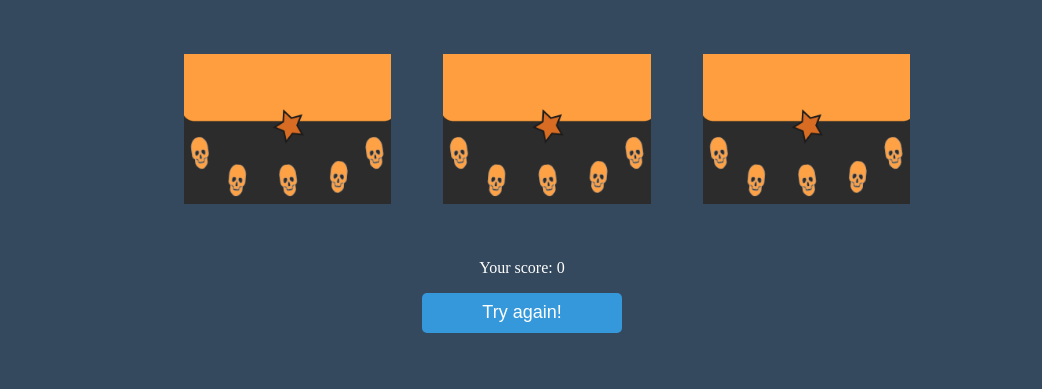
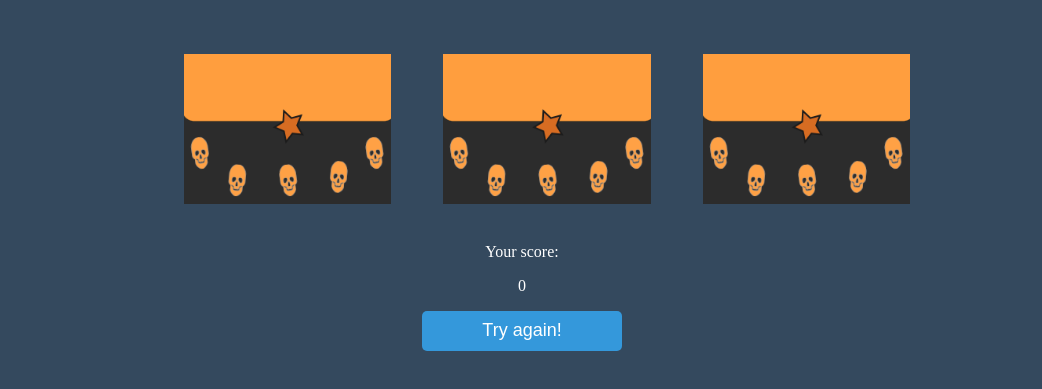
Before and after one commit to Bazookahero/treasure-hunt, a plain HTML site: page index.html in a window 1280 px wide. Shown: the part 131-520 px from the top of the page, without its empty margins (118-1160 px from the left). Drawn offline with Linux system fonts and the light colour scheme.

Commit message:
Add files via upload

```diff
--- a/index.html
+++ b/index.html
@@ -27,7 +27,7 @@
       <img id="openChest3" src="images\chest-open.png">
       <img id="photo"href=x>
     </div>
-      <p id="score">Your score: 0</p>
+      <div id="scorep">Your score:<p id="score"></p></div>
     <button id="refresh-button"onclick="initRefreshButton();">Try again!</button>
   </section>
 </body>
--- a/index.js
+++ b/index.js
@@ -1,11 +1,8 @@
-/*
-* Function that initiates the whole Game application.
-*/
 //import { createClient } from 'C:\Users\deltagare\Desktop\pexels\dist\main.js';
 //function getImageFromPexels(){
 //const client = createClient('563492ad6f9170000100000114141580c3c04d539189908bd3b0c145');
 //var x;
-//client.photos.show({ id: 3715989 }).then(photo => {x = photo.src.original});
+//client.photos.show({ id: 3715989 }).then(photo => {x = photo.src.small});
 //https://www.pexels.com/photo/macro-photography-of-sparkling-diamonds-3715989/
 //make a request towards pexels API and get 1 Diamond image
 //}
@@ -20,7 +17,7 @@ function randomChest(){
 }
 function initGameUI(){
   // Call functions that creates the Game UI
-  initScoreBoard();
+  initScoreBoard(0);
   var x = document.getElementById("openChest1");
   var y = document.getElementById("openChest2");
   var z = document.getElementById("openChest3");
@@ -32,15 +29,15 @@ function initGameUI(){
 function initChests(){
 
 }
-// localStorage.setItem("scoreTo", 0);
+localStorage.setItem("scoreTo", 0);
 var totalScore = 0;
-function initScoreBoard(){
-  console.log('scoreTo: ',  sessionStorage.getItem('scoreTo')) //scoreTo console test
-  totalscore = sessionStorage.getItem("scoreTo");
+function initScoreBoard(plusScore){
+  console.log("scoreTo: ",  sessionStorage.getItem("scoreTo")) //scoreTo console test
+  totalScore = parseInt(sessionStorage.getItem("scoreTo")) | 0;
   document.getElementById("score").innerHTML = "";
-  document.getElementById("score").innerHTML = "Your score: "+totalScore;
-  totalScore += 5;
-  sessionStorage.setItem('scoreTo', totalScore);
+  document.getElementById("score").innerHTML = totalScore;
+  totalScore = parseInt(totalScore) + parseInt(plusScore);
+  sessionStorage.setItem("scoreTo", totalScore);
 }
 
 function initRefreshButton(){
@@ -71,7 +68,8 @@ function removeChest(num){
 function chestClicked(num){
   if(num == Math.floor(Math.random()*3))
   {
-    initScoreBoard();
+
+    initScoreBoard(5);
     removeChest(num);
     getImageFromPexels();
     placeTreassure();
--- a/style.css
+++ b/style.css
@@ -57,7 +57,7 @@ body {
   background-color: #2ecc71;
 }
 #score{text-align: center; color: white;}
-#scorep{text-align: center;}
+#scorep{text-align: center;color: white;}
 #openChest1{height: 200px;margin-right: 20px}
 #openChest2{height: 200px;}
 #openChest3{height: 200px;margin-left: 20px}
```
